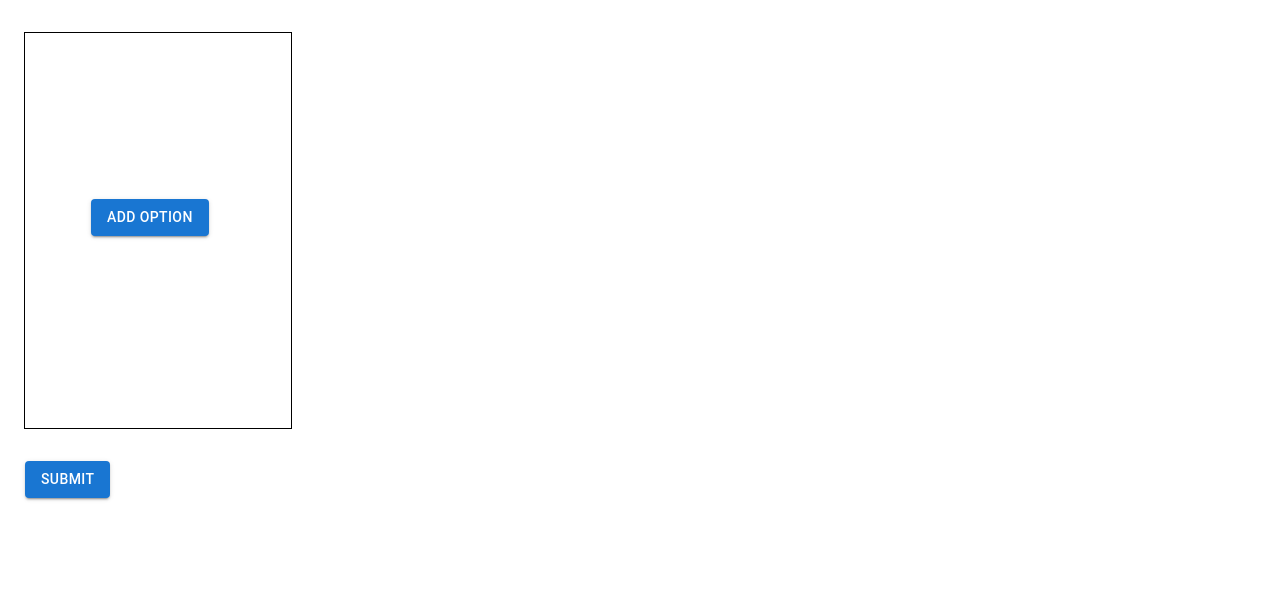
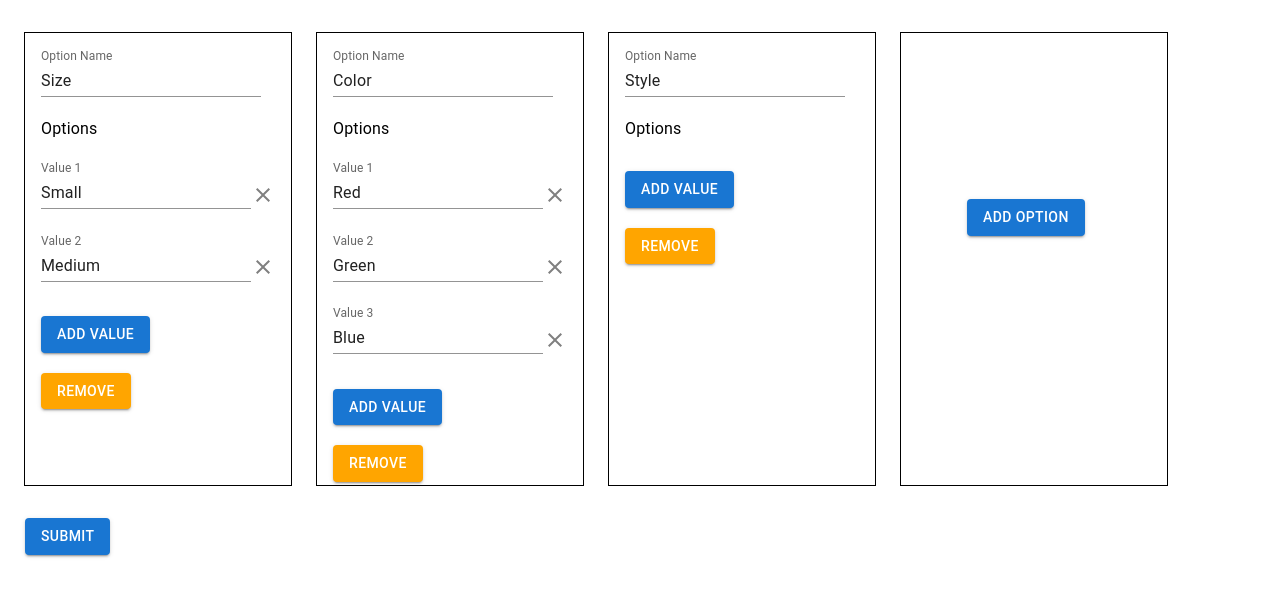
Before and after one commit to ThenmozhiDev/thenmozhi-atdigital-worksheet, a React (Create React App) app in the folder react-basics-project/: page / in a window 1280 px wide. Shown: the top 596 px of the page. Built offline with nearby package versions, Linux system fonts and the light colour scheme.

Commit message:
Changes updated

```diff
--- a/react-basics-project/package.json
+++ b/react-basics-project/package.json
@@ -5,7 +5,8 @@
   "dependencies": {
     "@emotion/react": "^11.10.5",
     "@emotion/styled": "^11.10.5",
-    "@mui/material": "^5.10.12",
+    "@mui/icons-material": "^5.10.9",
+    "@mui/material": "^5.10.13",
     "@testing-library/jest-dom": "^5.16.5",
     "@testing-library/react": "^13.4.0",
     "@testing-library/user-event": "^13.5.0",
--- a/react-basics-project/src/Components/AddOptionCard.tsx
+++ b/react-basics-project/src/Components/AddOptionCard.tsx
@@ -11,7 +11,7 @@ export default function AddOptionCard({ onChange }: defaultProps) {
         border="1px solid black"
         padding={2}
         width={"100%"}
-        height={"363px"}
+        height={"420px"}
         maxWidth={"234px"}
       >
         <Typography>
--- a/react-basics-project/src/Components/MainOptionCard.tsx
+++ b/react-basics-project/src/Components/MainOptionCard.tsx
@@ -1,12 +1,12 @@
 import { Box, Button, Typography } from "@mui/material";
 import { ChangeEvent, useState } from "react";
-import { isNamedExports } from "typescript";
 import OptionPanel from "./OptionPanel";
 
 
 
 export default function MainOptionCard() {
-  const [addOptions, setAddOptions] = useState<{Name: string, Options: string[]}[]>([]);
+  const [addOptions, setAddOptions] = useState<{Name: string, Options: string[]}[]>([{Name: "Size", Options: ["Small", "Medium"]}, {Name: "Color", Options: ["Red", "Green", "Blue"]}, {Name: "Style", Options: []}]);
+
 
   let handleOption = (
     i: number,
@@ -36,6 +36,18 @@ export default function MainOptionCard() {
     setAddOptions([...addOptions, { Name: "", Options: [] }]);
 
   };
+
+  const removeAddOption = (index: number) => {
+let removeAddOption = [...addOptions];
+removeAddOption.splice(index, 1);
+setAddOptions(removeAddOption);
+  }
+
+  const removeValueOption = (i: number, index: number) => {
+    let removeValueOption = [...addOptions];
+    removeValueOption[i]["Options"] = [...removeValueOption[i]["Options"], ""].splice(index, 1);
+    setAddOptions(removeValueOption);
+  }
   const submitHandler = () => {
     //e.preventDefault();
 
@@ -45,7 +57,7 @@ export default function MainOptionCard() {
   return (
     <>
         <Box>
-        <OptionPanel addOptionHandler={addOptionHandler} addOptions={addOptions}  handleOption={handleOption} addValueHandler={addValueHandler} handleChange={handleChange}/>
+        <OptionPanel addOptionHandler={addOptionHandler} addOptions={addOptions}  handleOption={handleOption} addValueHandler={addValueHandler} handleChange={handleChange} removeAddOption={removeAddOption} removeValueOption={removeValueOption}/>
       <Typography marginTop="30px" marginLeft="25px">
         <Button variant="contained" type="submit" onClick={submitHandler}>
           SUBMIT
--- a/react-basics-project/src/Components/OptionCard.tsx
+++ b/react-basics-project/src/Components/OptionCard.tsx
@@ -1,4 +1,4 @@
-import { Box, TextField, Typography } from "@mui/material";
+import { Box, Button, TextField, Typography } from "@mui/material";
 import { ChangeEvent, useState } from "react";
 import ValuesList from "../ValuesList";
 
@@ -9,12 +9,20 @@ interface defaultProps {
   handleChange: (i: number,
     e: ChangeEvent<HTMLInputElement | HTMLTextAreaElement> ) => void;
     index: number;
-}
+    name: string;
+    onChange1: () => void;
+    removeValueOption: (i: number, index: number) => void;
+  }
 
 export default function OptionCard({onChange, addValueHandler,
   addValues,
   index,
+ name,
+ onChange1,
+ removeValueOption,
   handleChange}: defaultProps) {
+
+
 
   return (
     <Box
@@ -22,15 +30,19 @@ export default function OptionCard({onChange, addValueHandler,
       border="1px solid black"
       padding={2}
       width={"234px"}
-      height={"363px"}
+      height={"420px"}
     >
 
       <Typography marginBottom="20px">
-        <TextField id="standard-basic" label="Option Name" variant="standard"  onChange={onChange}/>
+        <TextField id="standard-basic" label="Option Name" variant="standard" value={name} onChange={onChange}/>
       </Typography>
       <Typography marginBottom="20px">Options</Typography>
 
-      <ValuesList handleChange={handleChange} addValueHandler={addValueHandler} addValues={addValues} index={index}/>
+      <ValuesList handleChange={handleChange} addValueHandler={addValueHandler} addValues={addValues} index={index} onChange={(e) => removeValueOption(index, e)}/>
+
+      <Box >
+        <Button variant="contained" style={{backgroundColor: "orange", top: "20px"}} onClick={onChange1}>Remove</Button>
+      </Box>
 
     </Box>
   );
--- a/react-basics-project/src/Components/OptionPanel.tsx
+++ b/react-basics-project/src/Components/OptionPanel.tsx
@@ -7,13 +7,13 @@ import { ChangeEvent } from "react";
 interface defaultProps {
   addOptionHandler: () => void;
   addOptions: { Name: string, Options: string[] }[];
-
+  removeAddOption: (index: number) => void;
   handleOption: (i: number,
     e: ChangeEvent<HTMLInputElement | HTMLTextAreaElement> ) => void;
     addValueHandler: (i: number) => void;
     handleChange: (i: number, j:number,
       e: ChangeEvent<HTMLInputElement | HTMLTextAreaElement> ) => void;
-
+  removeValueOption: (i: number, index: number) => void;
 
 }
 
@@ -23,6 +23,8 @@ export default function OptionPanel({
   handleOption,
   addValueHandler,
   handleChange,
+ removeAddOption,
+ removeValueOption,
 
 
 }: defaultProps) {
@@ -31,8 +33,8 @@ export default function OptionPanel({
   return (
     <Box marginY={4}>
       <Box display={"flex"}>
-        {addOptions.map((element: any, index: any) => (
-          <OptionCard  key={index} onChange={(e) => handleOption(index, e)} addValueHandler={() => addValueHandler(index)} addValues={addOptions[index]["Options"]} handleChange={(i, e) => handleChange(index, i, e)} index={index} />
+        {addOptions.map(({Name}, index: any) => (
+          <OptionCard  key={index} onChange={(e) => handleOption(index, e)} addValueHandler={() => addValueHandler(index)} name={Name} addValues={addOptions[index]["Options"]} handleChange={(i, e) => handleChange(index, i, e)} index={index} onChange1={()=> removeAddOption(index)} removeValueOption={removeValueOption}/>
         ))}
         <AddOptionCard onChange={addOptionHandler} />
       </Box>
--- a/react-basics-project/src/ValuesList.tsx
+++ b/react-basics-project/src/ValuesList.tsx
@@ -2,6 +2,7 @@ import { Box, TextField, Typography } from "@mui/material";
 import Button from "@mui/material/Button";
 import { useState } from "react";
 import { ChangeEvent } from "react";
+import CloseIcon from '@mui/icons-material/Close';
 
 interface valueProps {
   addValueHandler: () => void;
@@ -11,24 +12,28 @@ interface valueProps {
     e: ChangeEvent<HTMLInputElement | HTMLTextAreaElement>
   ) => void;
   index: number;
+  onChange: (e: any) => void;
 }
 
 export default function ValuesList({
   index,
   addValueHandler,
   addValues,
+  onChange,
   handleChange,
 }: valueProps) {
   return (
     <>
-      {addValues.map((element, index) => (
-        <Box marginBottom="20px" key={index}>
+      {addValues.map((Options, index) => (
+        <Box marginBottom="20px"  display={"flex"}>
           <TextField
             variant="standard"
             label={"Value" + " " + (index + 1)}
             onChange={(e) => handleChange(index, e)}
             key={index}
+            value={Options}
           />
+  <Typography marginTop={2.7} color="gray" onClick={onChange}><CloseIcon /></Typography>
         </Box>
       ))}
       <Typography marginTop="30px">
```
Also changed, not shown: 1 other file (tests, documents, lock files or other folders).
